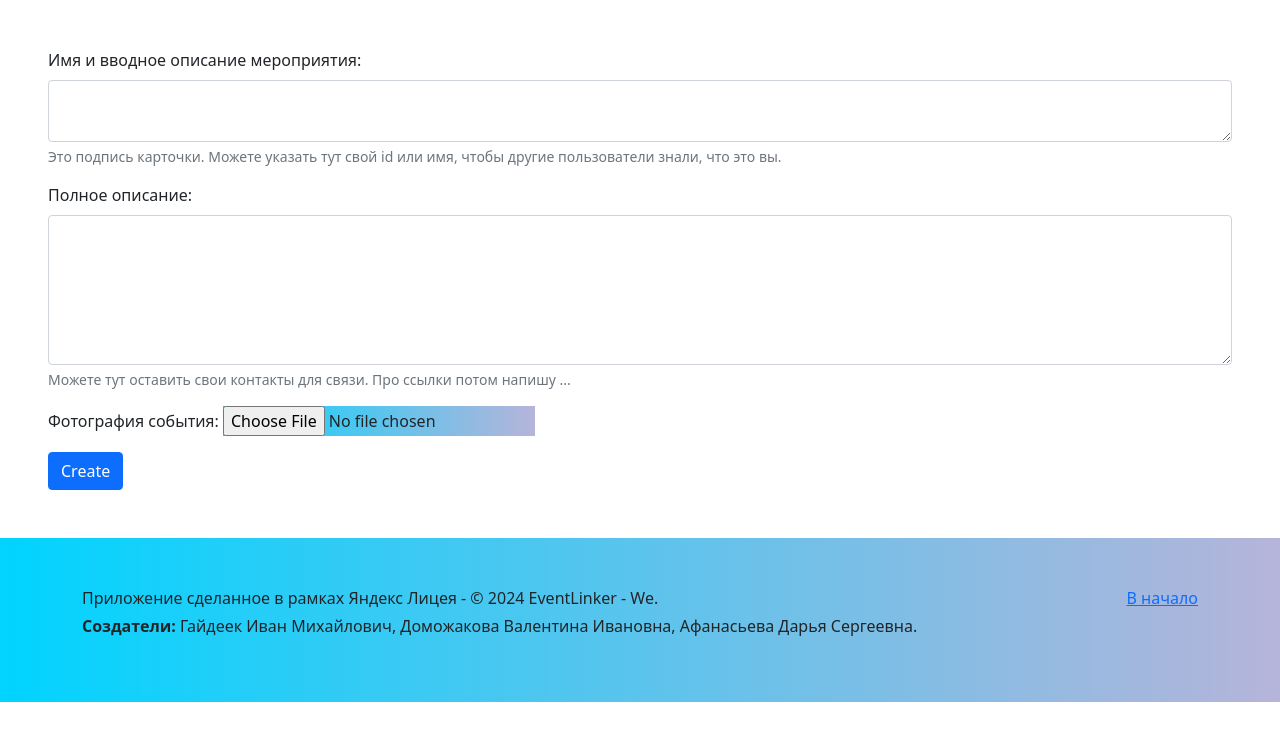
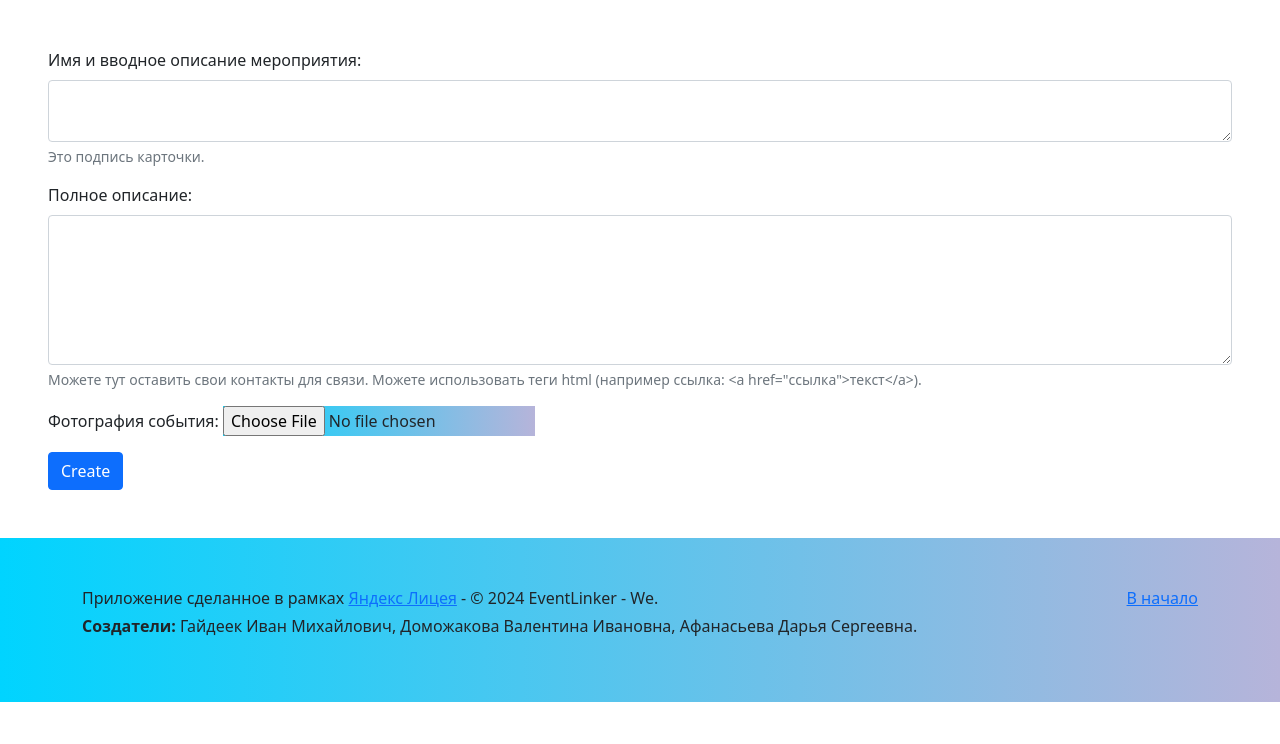
Before and after one commit to domozhakova-valentina/EventLinker, a Flask app: page /create_event in a window 1280 px wide. Shown: the part 56-800 px from the top of the page. Run offline with Flask 3, Linux system fonts and the light colour scheme; some libraries are stand-ins or nearby versions.

Commit message:
add search (frontend), displaying tags as objects html in the description, started viewing events

```diff
--- a/app/templates/base.html
+++ b/app/templates/base.html
@@ -57,7 +57,7 @@
         <p class="float-end mb-1">
           <a href="#">В начало</a>
         </p>
-        <p class="mb-1">Приложение сделанное в рамках Яндекс Лицея - &copy; 2024 EventLinker - We.</p>
+          <p class="mb-1">Приложение сделанное в рамках <a href="https://lyceum.yandex.ru/">Яндекс Лицея</a> - &copy; 2024 EventLinker - We.</p>
         <p><span class="fw-bold">Создатели:</span> Гайдеек Иван Михайлович, Доможакова Валентина Ивановна, Афанасьева Дарья Сергеевна.</p>
       </div>
     </footer>
--- a/app/templates/create_event.html
+++ b/app/templates/create_event.html
@@ -12,7 +12,7 @@
                  {{ error }}
                  </div>
                   {% endfor %}
-                <div class="form-text">Это подпись карточки. Можете указать тут свой id или имя, чтобы другие пользователи знали, что это вы.</div>
+                <div class="form-text">Это подпись карточки.</div>
           </div>
           <div class="mb-3">
                 {{ form.description.label(class="form-label")}}
@@ -22,7 +22,7 @@
                  {{ error }}
                  </div>
                   {% endfor %}
-                <div class="form-text">Можете тут оставить свои контакты для связи. Про ссылки потом напишу ...</div>
+              <div class="form-text">Можете тут оставить свои контакты для связи. Можете использовать теги html (например ссылка: &lt;a href="ссылка"&gt;текст&lt;/a&gt;).</div>
           </div>
           <div class="mb-3">
               {{ form.photo.label }}: {{ form.photo(class="bg-gradient-b") }}
--- a/app/templates/event.html
+++ b/app/templates/event.html
@@ -15,7 +15,7 @@
                       </div>
                       <div class="line-divider"></div>
                       <div class="post-text">
-                        <p>Большое описание события. </p>
+                        <p>Большое описание события.{{ test|safe }} </p>  <!--'|safe' для преобразование текста html в код html-->
                       </div>
                       <div class="line-divider"></div>
                       <div class="post-comment">
@@ -26,7 +26,7 @@
                         <img src="../static/img/test_icon_user.png" alt="" class="profile-photo-sm">
                         <form action="" method="post">
                           {{ form.hidden_tag() }}
-                          {{ form.text_comment(class="form-control me-4") }}
+                          {{ form.text_comment(class="form-control me-4", placeholder="Добавить комментарий", aria_label="Добавить комментарий") }}
                           {% for error in form.text_comment.errors %}
                            <div class="alert alert-danger" role="alert">
                            {{ error }}
--- a/errors/templates/errors/403.html
+++ b/errors/templates/errors/403.html
@@ -1,4 +1,4 @@
-{% extends 'layout.html' %}
+{% extends 'base.html' %}
 {% block content %}
 
 <div class="content-section">
--- a/errors/templates/errors/404.html
+++ b/errors/templates/errors/404.html
@@ -1,4 +1,4 @@
-{% extends 'layout.html' %}
+{% extends 'base.html' %}
 {% block content %}
 
 <div class="content-section">
--- a/errors/templates/errors/500.html
+++ b/errors/templates/errors/500.html
@@ -1,4 +1,4 @@
-{% extends 'layout.html' %}
+{% extends 'base.html' %}
 {% block content %}
 
 <div class="content-section">
--- a/form/addComment_form.py
+++ b/form/addComment_form.py
@@ -4,6 +4,6 @@ from wtforms.validators import Length
 
 
 class AddComment(FlaskForm):
-    text_comment = StringField('Комментарий', default='Добавить комментарий',
-                               validators=[Length(min=1, max=170, message="Возможно от 1 до 170 символов")])
+    text_comment = StringField('Комментарий', validators=[Length(min=1, max=170, message="Возможно от 1 до 170 символов")],
+                               render_kw={"placeholder": "Добавить комментарий", "aria-label": "Добавить комментарий"})
     submit = SubmitField('Отправить')
--- a/server.py
+++ b/server.py
@@ -8,26 +8,31 @@ from form.register_form import RegisterForm
 from form.createEvent_form import CreateForm
 import logging
 from data import db_session
+from form.search_form import SearchForm
 
 logger = logging.getLogger('waitress')
 logger.setLevel(logging.DEBUG)
 
 
-@main_app.route('/', defaults={'path': ''})
-# @main_app.route('/a/<path:path>')
-# @main_app.route('/u/<path:path>')
-def root(path):
+@main_app.route('/', methods=['GET', 'POST'])
+def root():
     '''Главная страница'''
-    data = {
-        'events': [
-            {'id': 1, "image":'static/img/test_icon_user.png', "mini_description":'Мини описание', "username":'Название автора', "create_data":"время создания"},
-            {'id': 2, "image":'static/img/test_icon_user.png', "mini_description":'Мини описание', "username":'Название автора', "create_data":"время создания"},
-            {'id': 3, "image":'static/img/test_icon_user.png', "mini_description":'Мини описание', "username":'Название автора', "create_data":"время создания"},
-            {'id': 4, "image": 'static/img/test_icon_user.png', "mini_description": 'Мини описание',
-             "username": 'Название автора', "create_data": "время создания"}
-        ]
-    }  # пример использование, когда передаётся в html
-    return render_template('index.html', title='EventLinker', data=data)
+    form = SearchForm()  # форма поиска
+    if form.validate_on_submit():
+        text_search = form.search.data
+        # ищем вхождения строки в мини описание или название автора
+        data = {'events': []}
+    else:
+        data = {
+            'events': [
+                {'id': 1, "image":'static/img/test_icon_user.png', "mini_description":'Мини описание', "username":'Название автора', "create_data":"время создания"},
+                {'id': 2, "image":'static/img/test_icon_user.png', "mini_description":'Мини описание', "username":'Название автора', "create_data":"время создания"},
+                {'id': 3, "image":'static/img/test_icon_user.png', "mini_description":'Мини описание', "username":'Название автора', "create_data":"время создания"},
+                {'id': 4, "image": 'static/img/test_icon_user.png', "mini_description": 'Мини описание',
+                 "username": 'Название автора', "create_data": "время создания"}
+            ]
+        }  # пример использование, когда передаётся в html
+    return render_template('index.html', title='EventLinker', data=data, form=form)
 
 
 @main_app.route('/login', methods=['GET', 'POST'])
@@ -93,13 +98,11 @@ def event(id):
     if form.validate_on_submit():
         # добавление комментария и перезагрузка
         return redirect(f'/event/{id}')
-    return render_template('event.html', form=form)
+    return render_template('event.html', form=form, test='<a href="https://lyceum.yandex.ru/">Тест ссылка</a>')
 
 
-
-'''Строчка. чтобы создать базу данных'''
-db_session.global_init("db/event_linker.db")
-
 if __name__ == '__main__':
+    '''Строчка. чтобы создать базу данных'''
+    db_session.global_init("db/event_linker.db")
     # main_app.run(port=8000, host='127.0.0.1', debug=True)
     serve(main_app, host="127.0.0.1", port=8000)
```
Also changed, not shown: app/templates/index.html (+9 -4 lines), form/search_form.py (added, +7 -0 lines), requirements.txt (+10 -5 lines).
